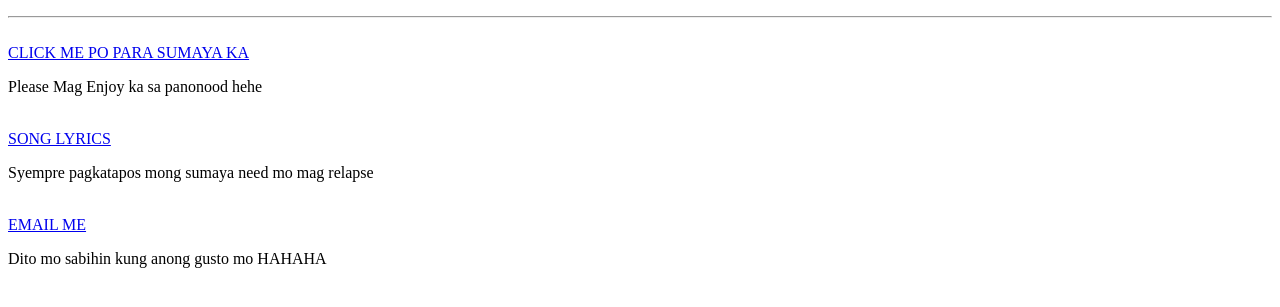
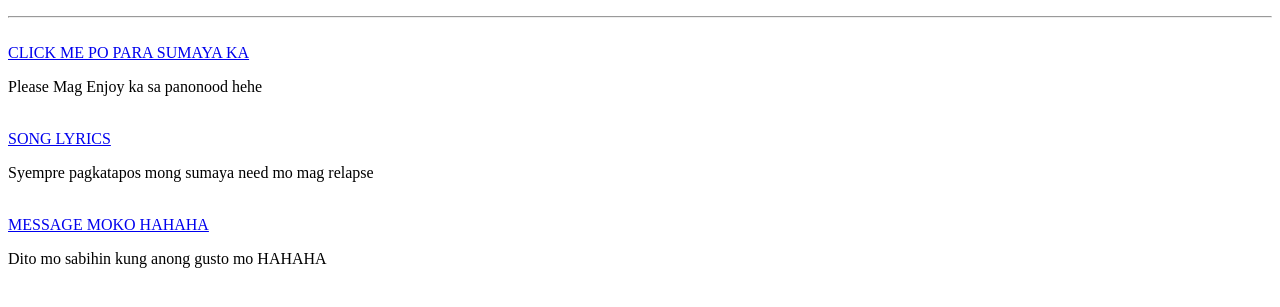
Before and after one commit to edzelreyna/pwesa, a plain HTML site: page index.html in a window 1280 px wide. Shown: the part 163-470 px from the top of the page. Drawn offline with Linux system fonts and the light colour scheme.

Commit message:
Update index.html

```diff
--- a/index.html
+++ b/index.html
@@ -32,7 +32,7 @@
         <a href="https://www.facebook.com/profile.php?id=61560034015739"
         target="_blank"
         title="Goes to a specific fb address">
-        EMAIL ME </a>
+        MESSAGE MOKO HAHAHA </a>
         <p>Dito mo sabihin kung anong gusto mo HAHAHA</p>                             <!-- *<a href="LINK HERE" </a>* is a combination -->
     </body>                                        <!--Title is used to add information about the hyperlinked text-->
 </html>
```
